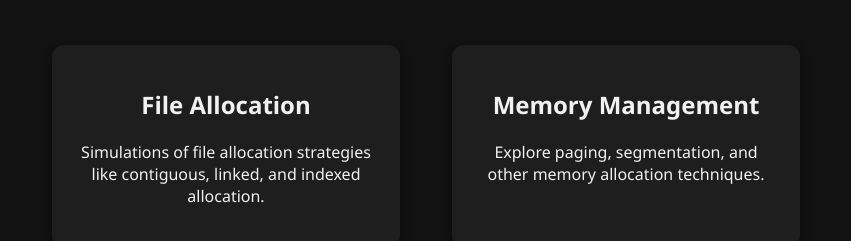
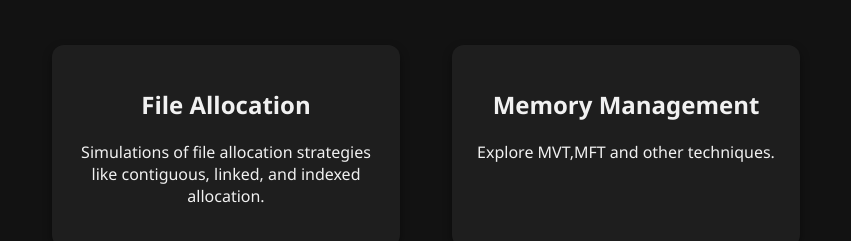
Before and after one commit to adithya976/OS-Emulator, a plain HTML site: page index.html in a window 1280 px wide. Shown: the part 335-576 px from the top of the page, without its empty margins (214-1065 px from the left). Drawn offline with Linux system fonts and the light colour scheme.

Commit message:
minor change

```diff
--- a/index.html
+++ b/index.html
@@ -18,7 +18,7 @@
       </div>
       <div class="card" onclick="navigateTo('MemoryManagement','memall')">
         <h2>Memory Management</h2>
-        <p>Explore paging, segmentation, and other memory allocation techniques.</p>
+        <p>Explore MVT,MFT and other techniques.</p>
       </div>
     </div>
   </div>
```
